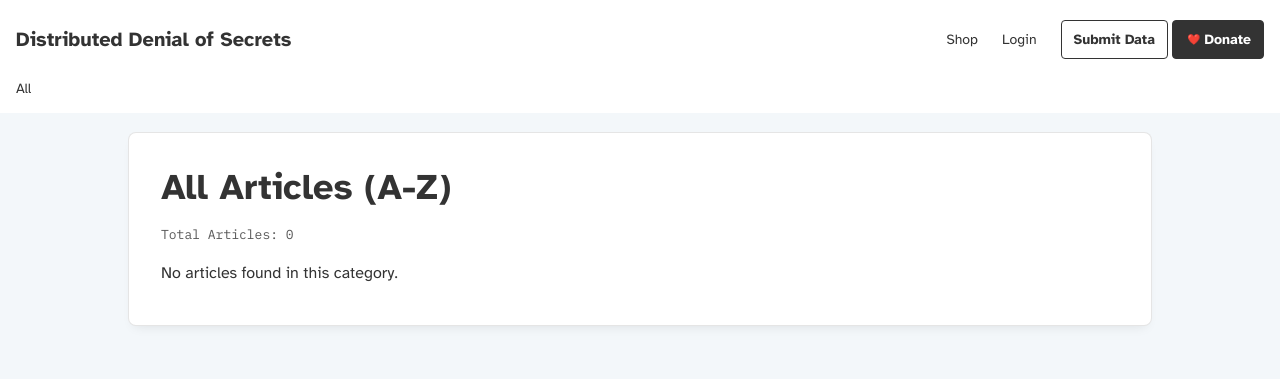
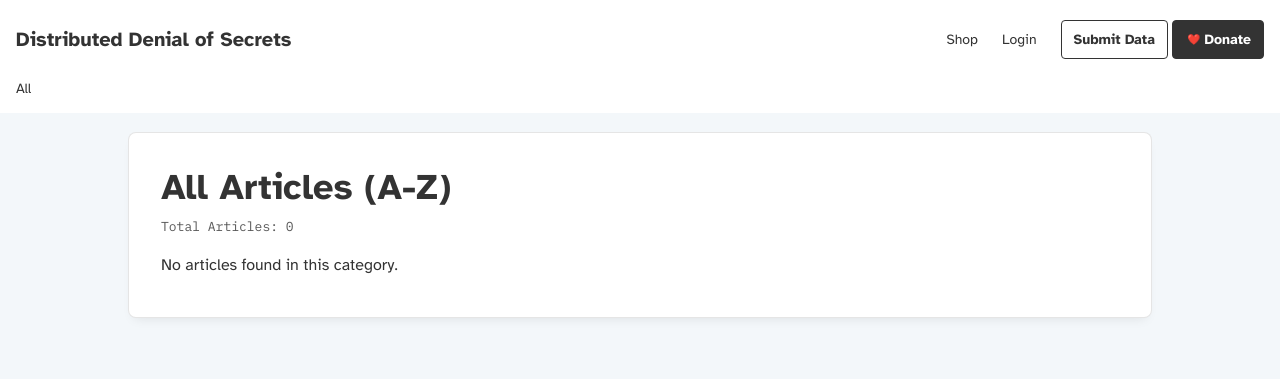
Before and after one commit to scidsg/frontpage, a Flask app: page /all_articles/a-z in a window 1280 px wide. Shown: the top 379 px of the page. Run offline with Flask 3, Linux system fonts and the light colour scheme; data that the repository does not hold is empty; some libraries are stand-ins or nearby versions; some web fonts are replaced.

Commit message:
Update style.css

```diff
--- a/frontpage/static/style.css
+++ b/frontpage/static/style.css
@@ -522,7 +522,7 @@
 	max-width: 640px;
 }
 
-p:first-of-type:not(footer p) {
+p:first-of-type:not(footer p):not(p.meta) {
 	margin-top: 1rem;
 }
 
```
